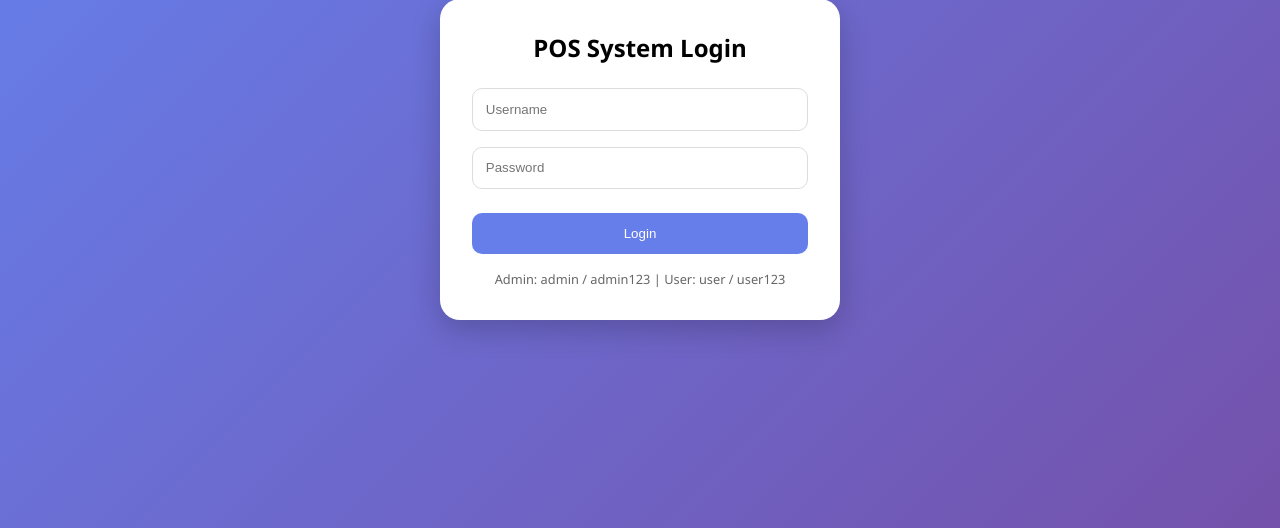
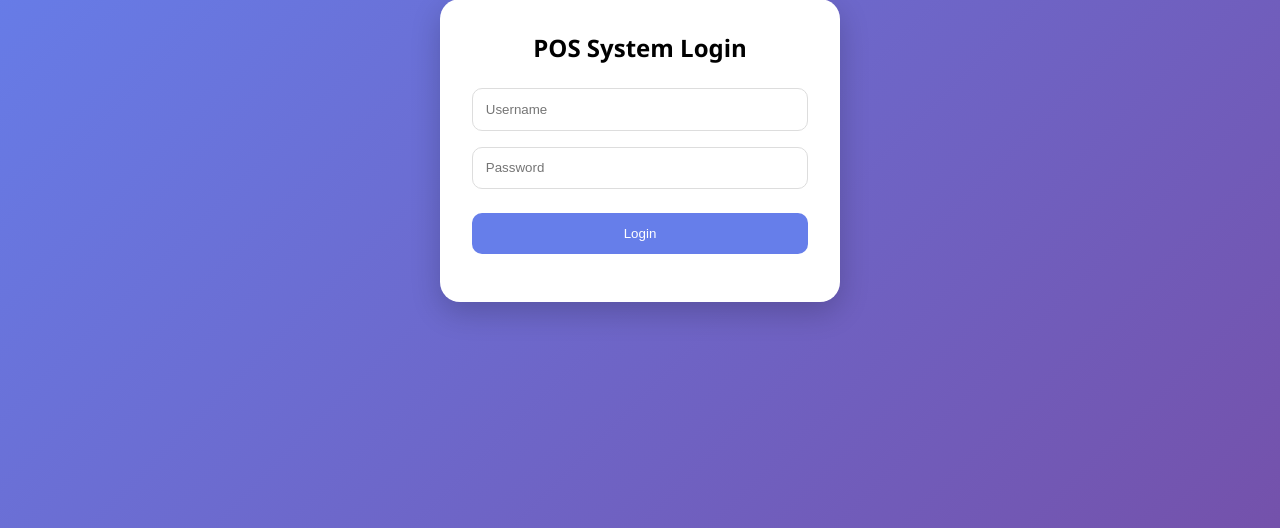
Before and after one commit to felecilmaeronquillo-crypto/POS--POINT-OF-SALE--FOR-SMALL-BUSINESS, a Flask app: page / in a window 1280 px wide. Shown: the part 101-629 px from the top of the page. Run offline with Flask 3, Linux system fonts and the light colour scheme.

Commit message:
Update dashboard.html

```diff
--- a/templates/dashboard.html
+++ b/templates/dashboard.html
@@ -161,7 +161,6 @@
             <button onclick="login()">Login</button>
             <div id="loginError" class="error"></div>
             <p style="text-align: center; margin-top: 1rem; font-size: 0.8rem; color: #666;">
-                Admin: admin / admin123 | User: user / user123
             </p>
         </div>
 
```
